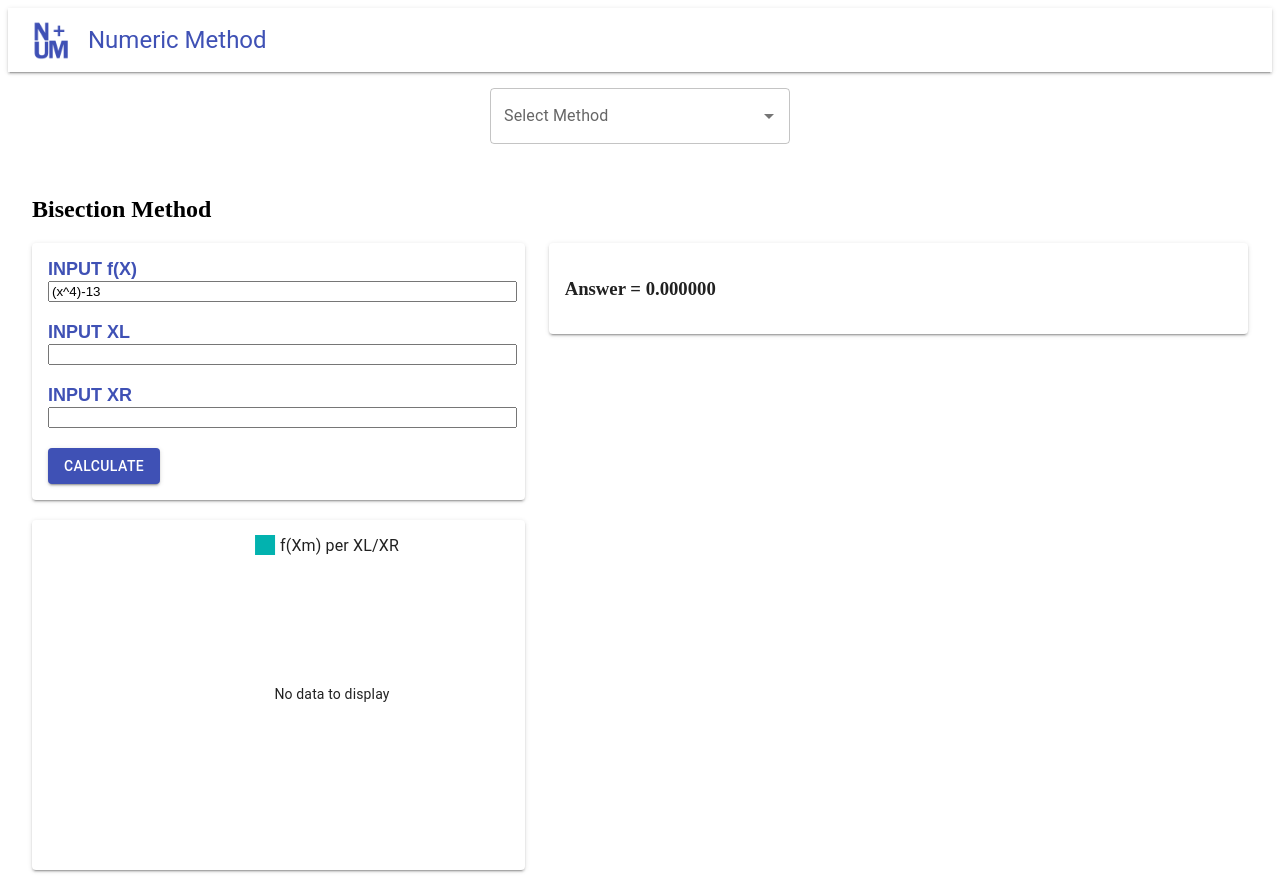
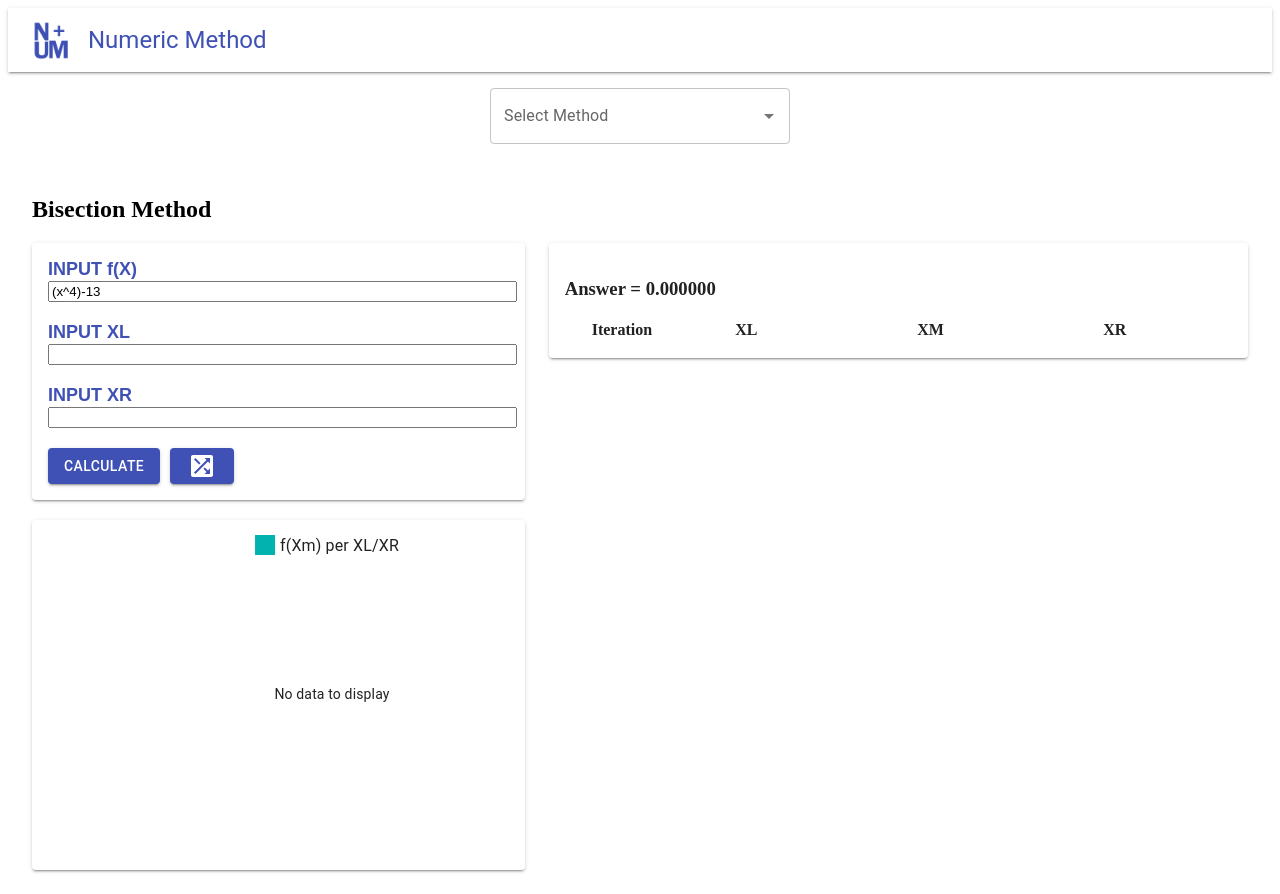
Before and after one commit to 6604062630536/numeric-method, a React (Create React App) app in the folder client/: page /Bisection in a window 1280 px wide. Built offline with nearby package versions, Linux system fonts and the light colour scheme.

Commit message:
Bisection Random XL XR didn't finish

```diff
--- a/client/src/Bisection.js
+++ b/client/src/Bisection.js
@@ -1,4 +1,4 @@
-import { useState } from "react";
+import { useState, useEffect } from "react";
 import { Form, Table } from "react-bootstrap";
 import Button from "@mui/material/Button";
 import { evaluate } from "mathjs";
@@ -9,6 +9,7 @@ import Grid from "@mui/material/Grid";
 import "./styles.css";
 import { LineChart } from "@mui/x-charts/LineChart";
 import { useNavigate } from "react-router-dom";
+import ShuffleOnIcon from "@mui/icons-material/ShuffleOn";
 import axios from "axios";
 
 //Teat naja
@@ -69,6 +70,8 @@ const Bisection = () => {
       `${process.env.REACT_APP_API_URL}/save/rootequation/all`,
       {
         equation: Equation,
+        XL: parseFloat(XL),
+        XR: parseFloat(XR),
       },
       {
         headers: {
@@ -77,6 +80,33 @@ const Bisection = () => {
       }
     );
   };
+
+  useEffect(() => {
+    const print = (
+      <Table striped bordered hover variant="dark">
+        <thead>
+          <tr>
+            <th width="10%">Iteration</th>
+            <th width="30%">XL</th>
+            <th width="30%">XM</th>
+            <th width="30%">XR</th>
+          </tr>
+        </thead>
+        <tbody>
+          {data.map((element, index) => (
+            <tr key={index}>
+              <td>{element.iteration}</td>
+              <td>{element.Xl}</td>
+              <td>{element.Xm}</td>
+              <td>{element.Xr}</td>
+            </tr>
+          ))}
+        </tbody>
+      </Table>
+    );
+
+    setHtml(print);
+  }, [data]);
 
   const inputEquation = (event) => {
     setEquation(event.target.value);
@@ -100,32 +130,6 @@ const Bisection = () => {
     }
 
     Calbisection(xlnum, xrnum);
-    setHtml(print());
-  };
-
-  const print = () => {
-    return (
-      <Table striped bordered hover variant="dark">
-        <thead>
-          <tr>
-            <th width="10%">Iteration</th>
-            <th width="30%">XL</th>
-            <th width="30%">XM</th>
-            <th width="30%">XR</th>
-          </tr>
-        </thead>
-        <tbody>
-          {data.map((element, index) => (
-            <tr key={index}>
-              <td>{element.iteration}</td>
-              <td>{element.Xl}</td>
-              <td>{element.Xm}</td>
-              <td>{element.Xr}</td>
-            </tr>
-          ))}
-        </tbody>
-      </Table>
-    );
   };
 
   return (
@@ -186,6 +190,31 @@ const Bisection = () => {
               >
                 Calculate
               </Button>
+              <Button
+                variant="contained"
+                sx={{
+                  backgroundColor: "#3f51b5",
+                  color: "#fff",
+                  marginLeft: "10px",
+                }}
+                onClick={() => {
+                  axios
+                    .get(
+                      `${process.env.REACT_APP_API_URL}/load/rootequation/all`
+                    )
+                    .then((res) => {
+                      const eq = res.data.equations[0].equation;
+                      const XXL = res.data.equations[0].XL;
+                      const XXR = res.data.equations[0].XR;
+                      setEquation(eq);
+                      setXL(XXL);
+                      setXR(XXR);
+                    });
+                  console.log("Shuffle button clicked!");
+                }}
+              >
+                <ShuffleOnIcon />
+              </Button>
             </Form>
           </Paper>
           <Paper elevation={2}>
--- a/client/src/FalsePosition.js
+++ b/client/src/FalsePosition.js
@@ -65,7 +65,7 @@ const FalsePosition = () => {
     setX(xm);
     setXValues(iterArr); // อัปเดต Iteration สำหรับแกน X
     setErrorData(errorArr); // อัปเดต Error สำหรับแกน Y (กราฟ)
-    navigate("/FalsePostion");
+    navigate("/FalsePosition");
   };
   const inputEquation = (event) => {
     setEquation(event.target.value);
--- a/client/src/Home.js
+++ b/client/src/Home.js
@@ -2,7 +2,7 @@ import * as React from "react";
 import CssBaseline from "@mui/material/CssBaseline";
 import Box from "@mui/material/Box";
 import Container from "@mui/material/Container";
-
+import logo from "./numlogo.png";
 export default function Home() {
   return (
     <React.Fragment>
@@ -13,12 +13,20 @@ export default function Home() {
             bgcolor: "white",
             height: "200vh",
             display: "flex",
-            justifyContent: "center",
-            alignItems: "flex-start",
+            justifyContent: "flex-start",
+            alignItems: "center",
             flexDirection: "column",
           }}
         >
-          <h2>Welcome to the Home Page</h2>
+          <Box
+            component="img"
+            src={logo}
+            alt="Logo"
+            sx={{ width: 200, height: 200, mr: 2, cursor: "pointer" }}
+          />
+          <h2 className="mb-3 custom-input">
+            Welcome to Numeric Method Calculator
+          </h2>
         </Box>
       </Container>
     </React.Fragment>
```
Also changed, not shown: 1 other file (tests, documents, lock files or other folders).
